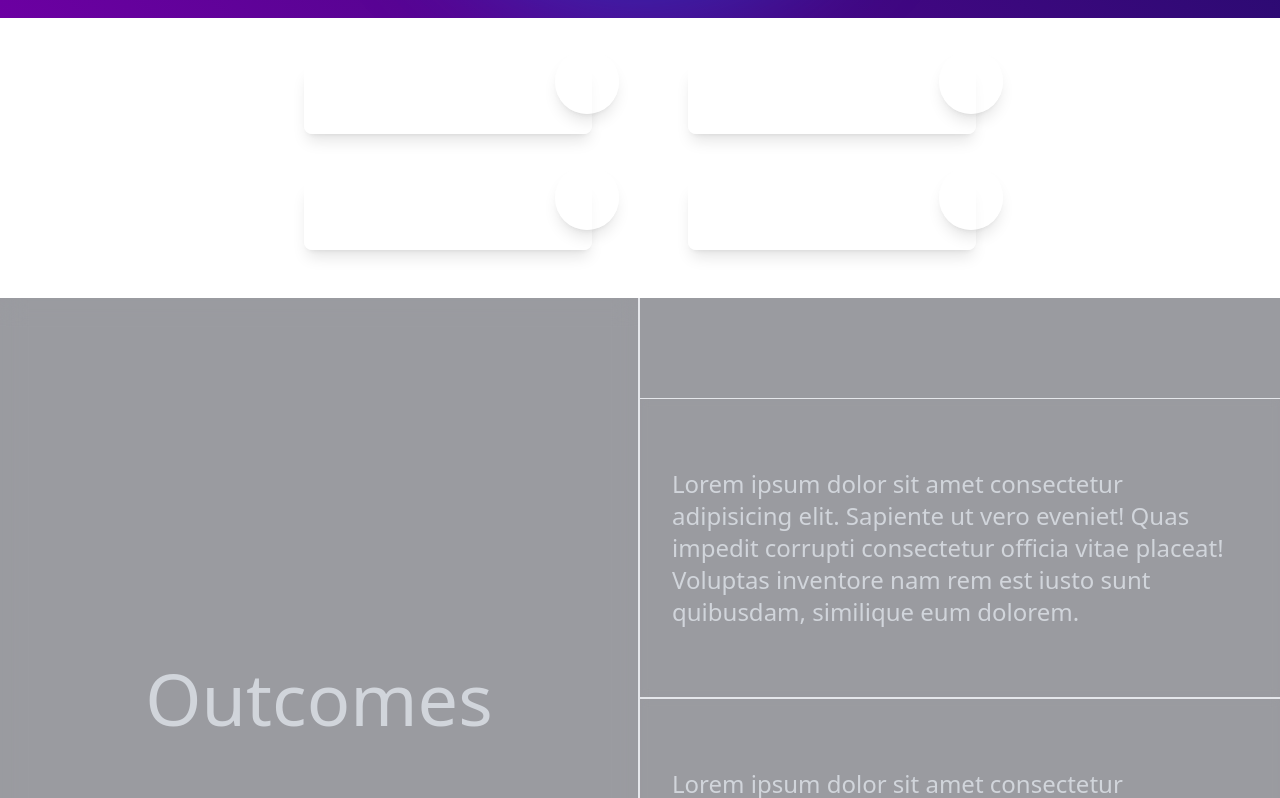
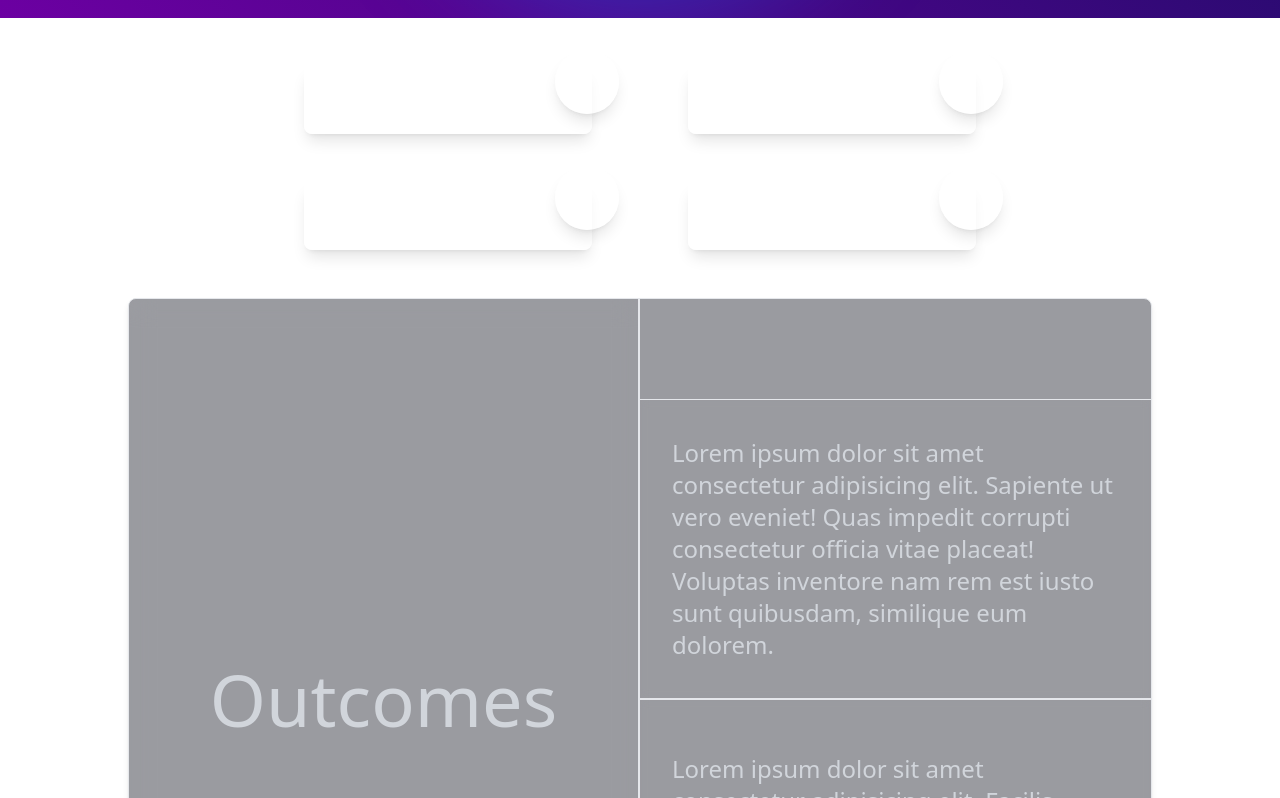
Before and after one commit to web3ssh-iiits/web3ssh-24, a React (Vite) app: page / in a window 1280 px wide. Shown: the part 782-1580 px from the top of the page. Built offline with nearby package versions, Linux system fonts and the light colour scheme.

Commit message:
Shorten outcomes on large devices

```diff
--- a/src/components/Outcomes.jsx
+++ b/src/components/Outcomes.jsx
@@ -61,7 +61,7 @@ const Outcomes = () => {
 
     return (
         <>
-            {(window.innerWidth >= 768) && (<section className="flex w-screen min-h-screen bg-gray-950/40 text-gray-300" ref={container}>
+            {(window.innerWidth >= 768) && (<section className="flex w-[80vw] min-w-[700px] mx-auto min-h-screen bg-gray-950/40 text-gray-300 rounded-lg overflow-hidden border shadow-md" ref={container}>
                 <div className='w-1/2 h-screen flex items-center justify-center border-r-2 text-7xl backdrop-blur-md' ref={text}>
                     Outcomes
                 </div>
```
